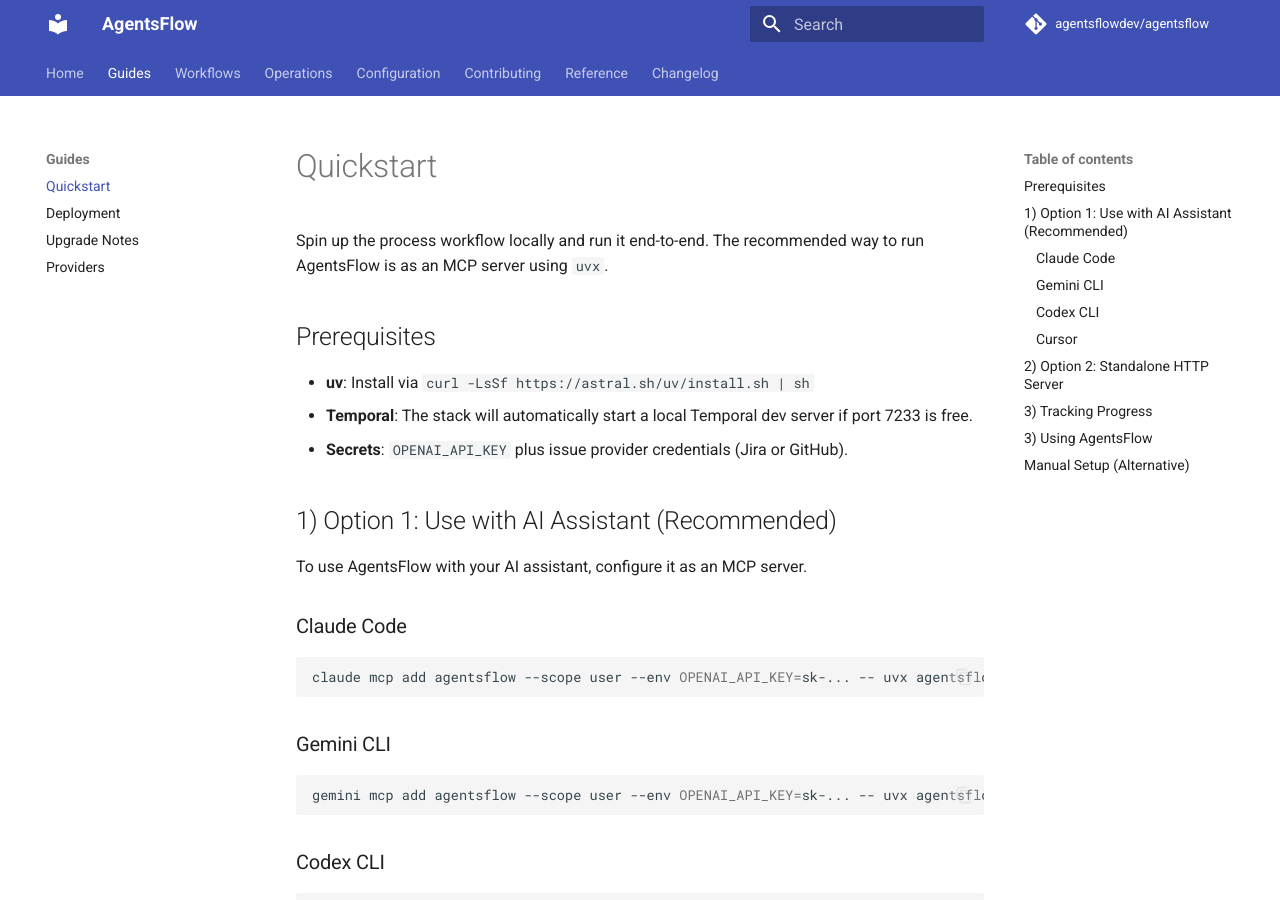
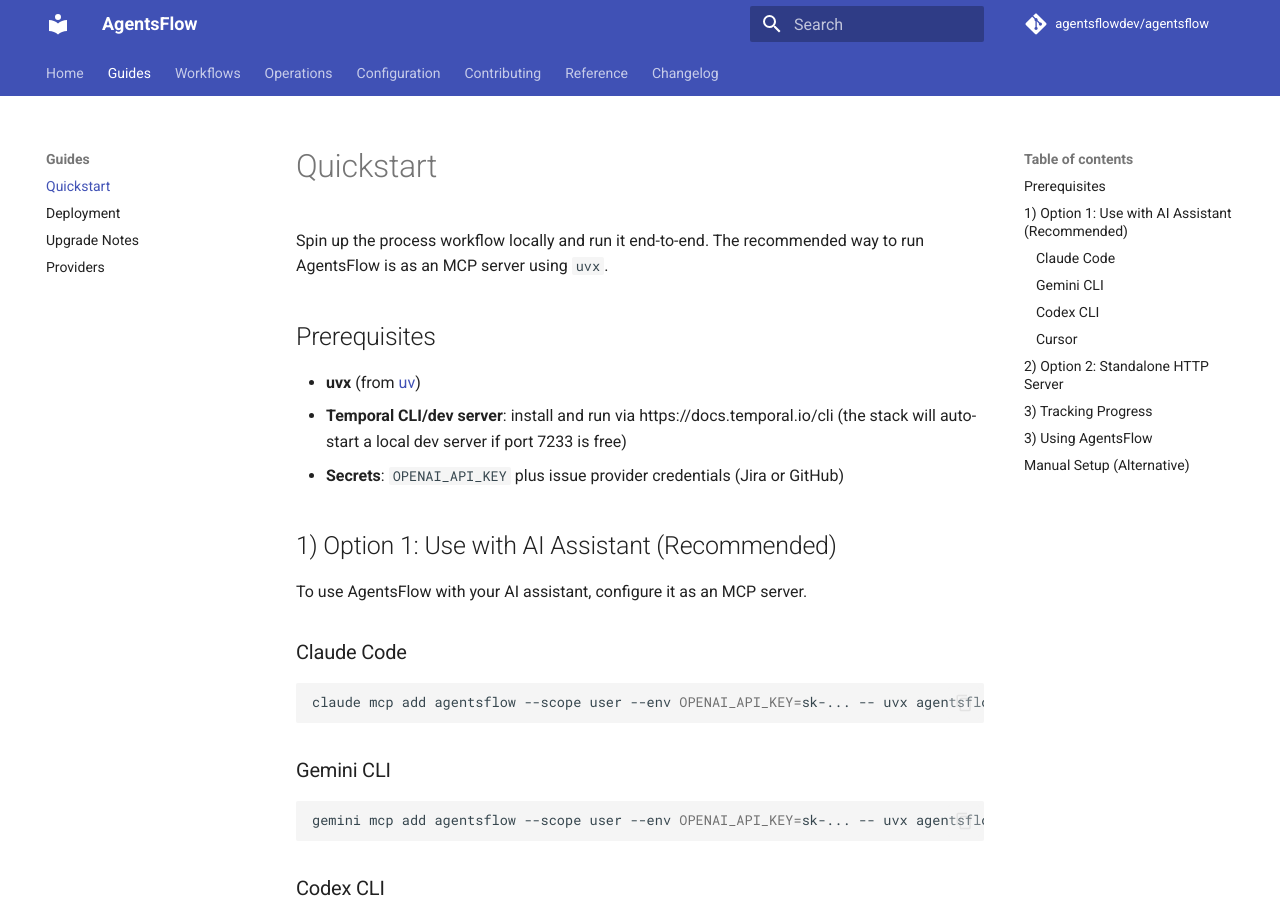
Before and after one commit to agentsflowdev/agentsflow, an MkDocs documentation site: the page built from docs/guides/quickstart.md, in a window 1280 px wide and 900 px high. Built offline with MkDocs 1.6.1 and Material for MkDocs 9.7.7, drawn with Linux system fonts in a browser that asks for light colours; comment, search, counter and statistics services are not loaded; the version menu is left out.

Commit message:
docs: add prerequisites for uvx and temporal

```diff
--- a/docs/guides/quickstart.md
+++ b/docs/guides/quickstart.md
@@ -3,9 +3,10 @@
 Spin up the process workflow locally and run it end-to-end. The recommended way to run AgentsFlow is as an MCP server using `uvx`.
 
 ## Prerequisites
-- **uv**: Install via `curl -LsSf https://astral.sh/uv/install.sh | sh`
-- **Temporal**: The stack will automatically start a local Temporal dev server if port 7233 is free.
-- **Secrets**: `OPENAI_API_KEY` plus issue provider credentials (Jira or GitHub).
+
+- **uvx** (from [uv](https://github.com/astral-sh/uv#installation))
+- **Temporal CLI/dev server**: install and run via https://docs.temporal.io/cli (the stack will auto-start a local dev server if port 7233 is free)
+- **Secrets**: `OPENAI_API_KEY` plus issue provider credentials (Jira or GitHub)
 
 ## 1) Option 1: Use with AI Assistant (Recommended)
 
```
Also changed, not shown: README.md (+5 -0 lines).
